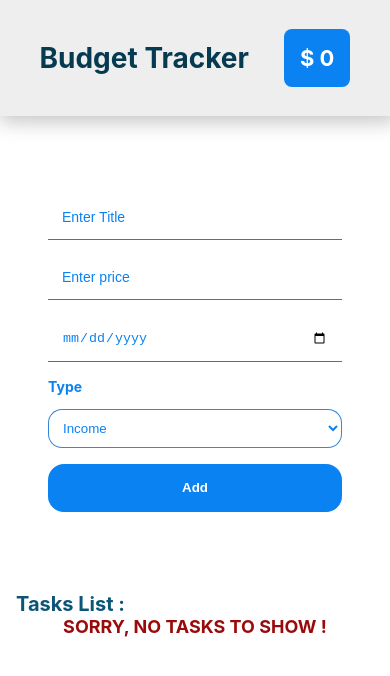
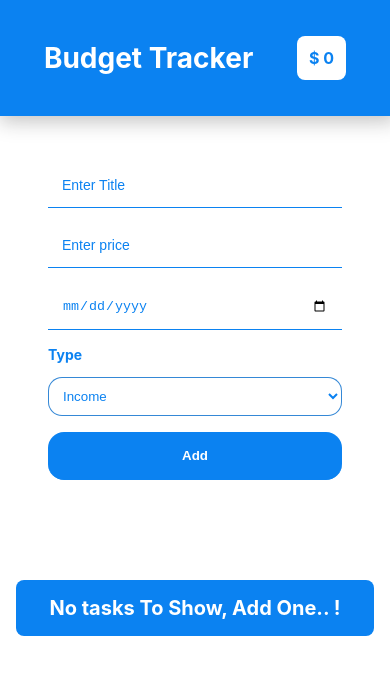
Before and after one commit to Ahmed-Khaled11/budget-tracker, a React (Create React App) app: page / in a window 390 px wide. Shown: the top 676 px of the page. Built offline with nearby package versions, Linux system fonts and the light colour scheme.

Commit message:
FINAL css style

```diff
--- a/src/Components/header/header.css
+++ b/src/Components/header/header.css
@@ -2,16 +2,16 @@
     display: flex;
     justify-content: space-around;
     align-items: center;
-    background-color: #eee;
+    background-color: rgb(11, 130, 241);
     padding: 22px;
     box-shadow: 3px 3px 18px 3px rgb(27 27 27 / 25%);
-    margin-bottom: 2rem;
+    white-space: nowrap;
     }
 
     .header .header__title h1 {
     font-weight: bold;
     font-size: 38px;
-    color: #063a51;
+    color: #fff;
     }
     @media (max-width:767px) {
     .header .header__title h1{
@@ -19,8 +19,8 @@
     }
     }
     .header .header__balance {
-    background-color: rgb(11, 130, 241);
-    color: #fff;
+    background-color: #fff;
+    color: rgb(11, 130, 241);
     font-size: 22px;
     font-weight: bold;
     padding: 1rem;
@@ -30,3 +30,8 @@
     -ms-border-radius: 8px;
     -o-border-radius: 8px;
     }
+    @media (max-width:767px) {
+    .header .header__balance{
+    padding: 12px;
+    font-size: 1rem;
+    }}
--- a/src/Components/taskList/TaskList.js
+++ b/src/Components/taskList/TaskList.js
@@ -39,7 +39,7 @@ export default function ItemList() {
   return (
     <div className="tasks container">
       <div className="list">
-        Tasks List :
+        <p className="task-list">{tasks.length ? "Tasks List" : <span> No tasks To Show, Add One.. !</span>}</p>
         {tasks.length ? (
           tasks.map((task, index) => (
             <div
@@ -88,9 +88,7 @@ export default function ItemList() {
               <button onClick={(e) => deleteTask(index)}>Delete</button>
             </div>
           ))
-        ) : (
-          <span className="empty-data">sorry, No tasks To Show !</span>
-        )}
+        ) :""}
       </div>
     </div>
   );
--- a/src/Components/taskList/taskList.css
+++ b/src/Components/taskList/taskList.css
@@ -23,7 +23,7 @@
     -moz-transition: 0.6s;
     -ms-transition: 0.6s;
     -o-transition: 0.6s;
-}
+    }
     .task span{
     padding: 4px;
     }
@@ -34,7 +34,11 @@
     text-transform: capitalize;
     min-width: 25%;
     }
+
     @media (max-width:767px) {
+    .title{
+    font-size: 14px !important;
+    }
     .task {
     padding-bottom: 1rem;
     }
@@ -42,6 +46,21 @@
     .task p , .task span{
     font-size: 12px;
     }
+    .task p {
+    font-size: 10px;
+    }
+    }
+    .task-list{
+    background-color: rgb(11, 130, 241);
+    color: #fff;
+    font-weight: bold;
+    text-align: center;
+    padding: 1rem;
+    border-radius: 0.7rem;
+    -webkit-border-radius: 0.5rem;
+    -moz-border-radius: 0.5rem;
+    -ms-border-radius: 0.5rem;
+    -o-border-radius: 0.5rem;
     }
     .price{
     display: flex;
@@ -54,15 +73,7 @@
     .date{
     color: rgb(66 89 103);
     font-size: 18px;
-    min-width: 27.5%;
-    }
-    .empty-data{
-    display: block;
-    font-size: 26px;
-    color: rgb(155, 10, 10);
-    text-transform: uppercase;
-    font-weight: bold;
-    text-align: center;
+    min-width: 20%;
     }
     @media (max-width:767px) {
     .empty-data{
@@ -103,7 +114,7 @@
     -ms-transition: 1s;
     -o-transition: 1s;
     /* width: 0px; */
-}
+    }
     .task.active::before{
     content: "";
     position: absolute;
```
